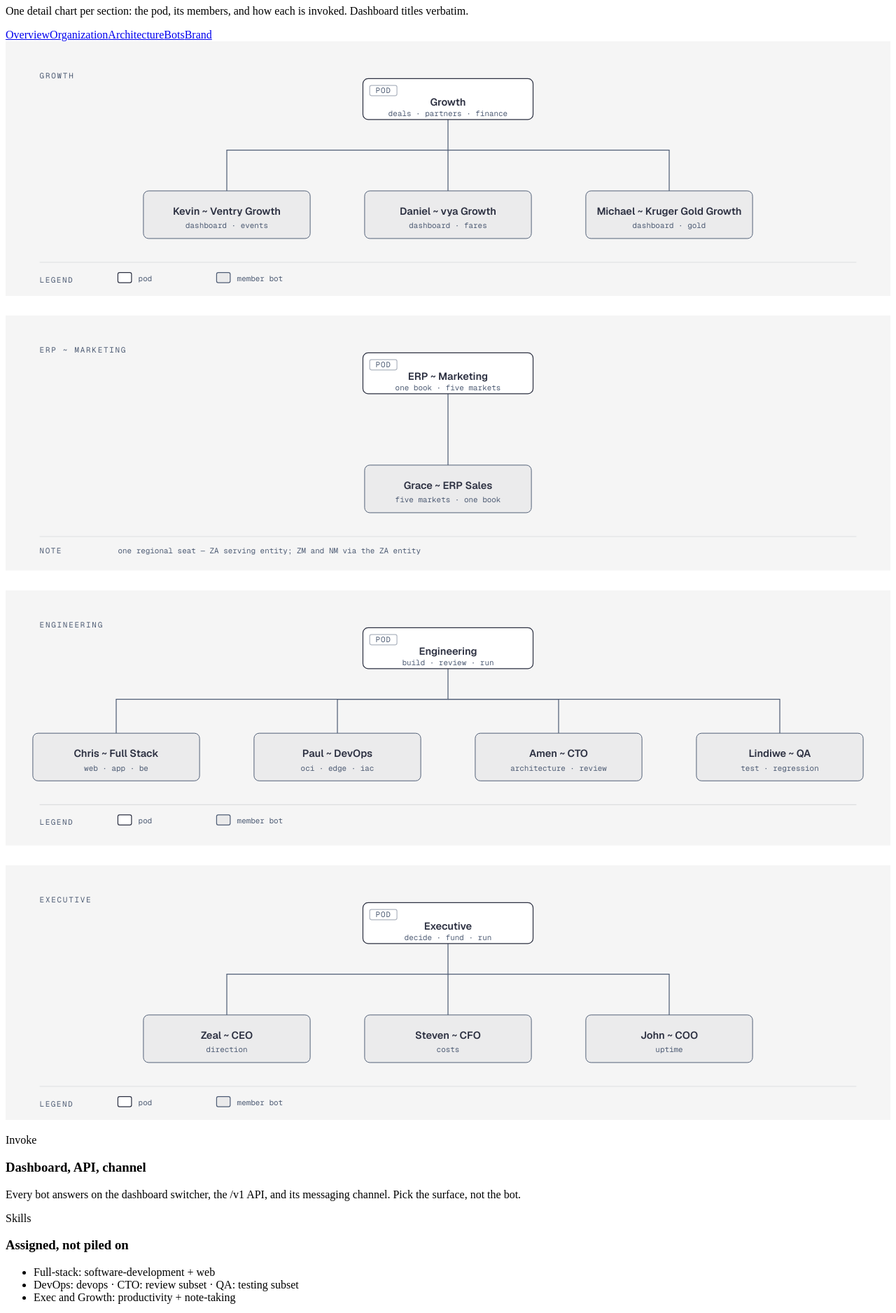
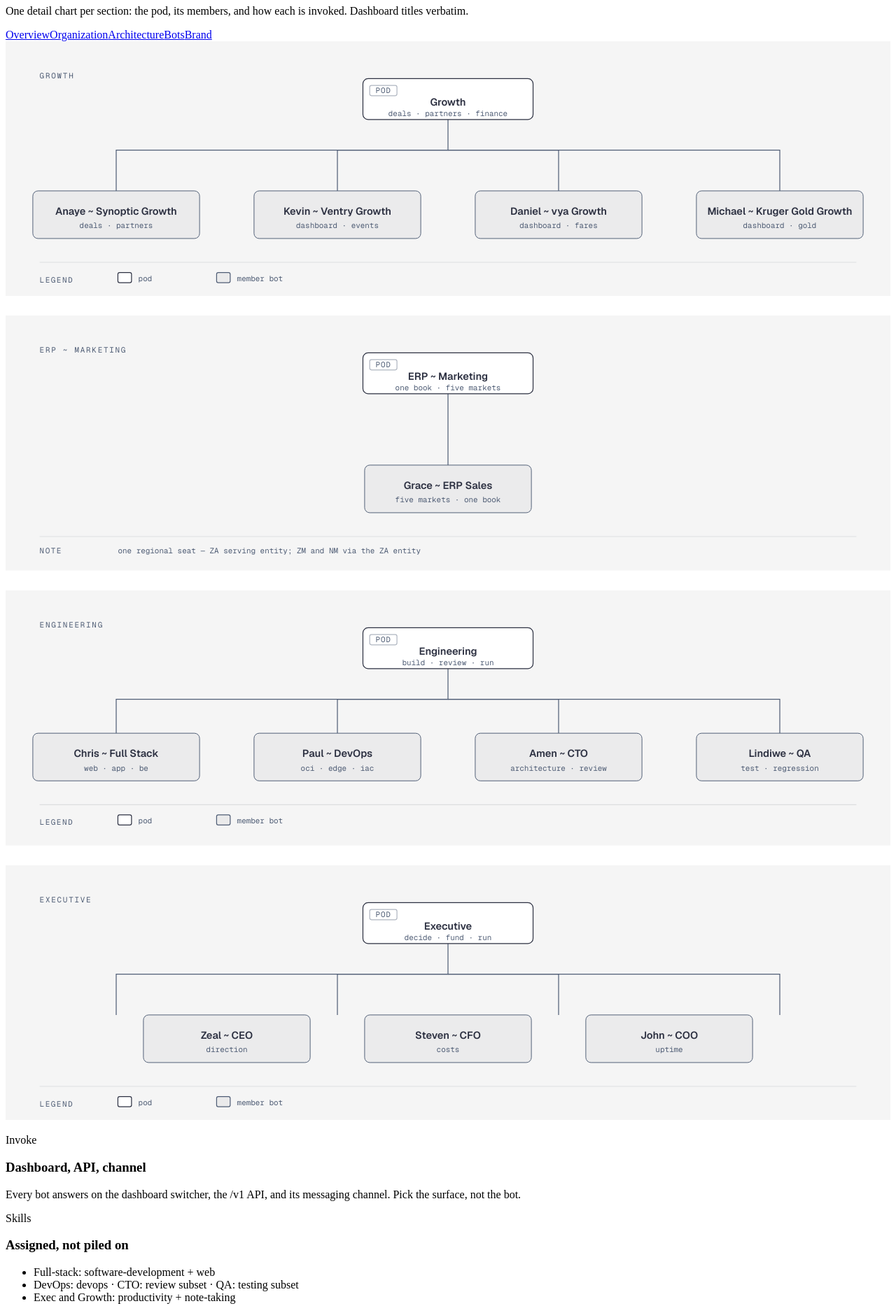
Before and after one commit to synoptic-agents/operations, a website built with Vite: page bots/index.html in a window 1280 px wide. Shown: the part 107-1984 px from the top of the page at 70% size. Built offline with nearby package versions, Linux system fonts and the light colour scheme.

Commit message:
operations: twelve-bot fleet — Synoptic Growth seat on the Growth chart
Growth chart grows to four members (Anaye ~ Synoptic Growth leading the three product seats), four-box layout from the engineering chart. Counts to twelve on overview, organization and topology.

```diff
--- a/bots/index.html
+++ b/bots/index.html
@@ -11,7 +11,7 @@
   <div class="container">
     <div class="header">
       <p class="header-eyebrow">Synotech · Operations · Bots</p>
-      <h1>Eleven profiles, four sections</h1>
+      <h1>Twelve profiles, four sections</h1>
       <p class="subtitle">One detail chart per section: the pod, its members, and how each is invoked. Dashboard titles verbatim.</p>
       <nav class="topnav"><a href="/operations/">Overview</a><a href="/operations/organization/">Organization</a><a href="/operations/topology/">Architecture</a><a href="/operations/bots/" class="on">Bots</a><a href="/operations/brand/">Brand</a></nav>
     </div>
@@ -21,13 +21,15 @@
         <rect width="1040" height="300" fill="#f5f5f5"/>
         <defs><marker id="arrow" markerWidth="8" markerHeight="6" refX="7" refY="3" orient="auto"><polygon points="0 0,8 3,0 6" fill="#4f5d75"/></marker></defs>
         <text x="40" y="44" fill="#4f5d75" font-family="'Geist Mono',monospace" font-size="9" letter-spacing=".16em">GROWTH</text>
-        <path d="M 520 92 L 520 128 L 260 128 L 260 176" fill="none" stroke="#4f5d75" stroke-width="1"/>
-        <path d="M 520 128 L 520 128 L 520 176" fill="none" stroke="#4f5d75" stroke-width="1"/>
-        <path d="M 520 128 L 780 128 L 780 176" fill="none" stroke="#4f5d75" stroke-width="1"/>
+        <path d="M 520 92 L 520 128 L 130 128 L 130 176" fill="none" stroke="#4f5d75" stroke-width="1"/>
+        <path d="M 520 128 L 390 128 L 390 176" fill="none" stroke="#4f5d75" stroke-width="1"/>
+        <path d="M 520 128 L 650 128 L 650 176" fill="none" stroke="#4f5d75" stroke-width="1"/>
+        <path d="M 520 128 L 910 128 L 910 176" fill="none" stroke="#4f5d75" stroke-width="1"/>
         <rect x="420" y="44" width="200" height="48" rx="6" fill="#f5f5f5"/><rect x="420" y="44" width="200" height="48" rx="6" fill="#ffffff" stroke="#2d3142"/><rect x="428" y="52" width="32" height="12" rx="2" fill="transparent" stroke="#4f5d75" opacity=".45"/><text x="444" y="61" fill="#4f5d75" font-family="'Geist Mono',monospace" font-size="9" text-anchor="middle" letter-spacing=".08em">POD</text><text x="520" y="76" fill="#2d3142" font-family="'Geist',sans-serif" font-size="12" font-weight="600" text-anchor="middle">Growth</text><text x="520" y="88" fill="#4f5d75" font-family="'Geist Mono',monospace" font-size="9" text-anchor="middle">deals · partners · finance</text>
-        <rect x="162" y="176" width="196" height="56" rx="6" fill="#f5f5f5"/><rect x="162" y="176" width="196" height="56" rx="6" fill="rgba(45,49,66,.05)" stroke="#4f5d75" stroke-width=".8"/><text x="260" y="204" fill="#2d3142" font-family="'Geist',sans-serif" font-size="12" font-weight="600" text-anchor="middle">Kevin ~ Ventry Growth</text><text x="260" y="220" fill="#4f5d75" font-family="'Geist Mono',monospace" font-size="9" text-anchor="middle">dashboard · events</text>
-        <rect x="422" y="176" width="196" height="56" rx="6" fill="#f5f5f5"/><rect x="422" y="176" width="196" height="56" rx="6" fill="rgba(45,49,66,.05)" stroke="#4f5d75" stroke-width=".8"/><text x="520" y="204" fill="#2d3142" font-family="'Geist',sans-serif" font-size="12" font-weight="600" text-anchor="middle">Daniel ~ vya Growth</text><text x="520" y="220" fill="#4f5d75" font-family="'Geist Mono',monospace" font-size="9" text-anchor="middle">dashboard · fares</text>
-        <rect x="682" y="176" width="196" height="56" rx="6" fill="#f5f5f5"/><rect x="682" y="176" width="196" height="56" rx="6" fill="rgba(45,49,66,.05)" stroke="#4f5d75" stroke-width=".8"/><text x="780" y="204" fill="#2d3142" font-family="'Geist',sans-serif" font-size="12" font-weight="600" text-anchor="middle">Michael ~ Kruger Gold Growth</text><text x="780" y="220" fill="#4f5d75" font-family="'Geist Mono',monospace" font-size="9" text-anchor="middle">dashboard · gold</text>
+        <rect x="32" y="176" width="196" height="56" rx="6" fill="#f5f5f5"/><rect x="32" y="176" width="196" height="56" rx="6" fill="rgba(45,49,66,.05)" stroke="#4f5d75" stroke-width=".8"/><text x="130" y="204" fill="#2d3142" font-family="'Geist',sans-serif" font-size="12" font-weight="600" text-anchor="middle">Anaye ~ Synoptic Growth</text><text x="130" y="220" fill="#4f5d75" font-family="'Geist Mono',monospace" font-size="9" text-anchor="middle">deals · partners</text>
+        <rect x="292" y="176" width="196" height="56" rx="6" fill="#f5f5f5"/><rect x="292" y="176" width="196" height="56" rx="6" fill="rgba(45,49,66,.05)" stroke="#4f5d75" stroke-width=".8"/><text x="390" y="204" fill="#2d3142" font-family="'Geist',sans-serif" font-size="12" font-weight="600" text-anchor="middle">Kevin ~ Ventry Growth</text><text x="390" y="220" fill="#4f5d75" font-family="'Geist Mono',monospace" font-size="9" text-anchor="middle">dashboard · events</text>
+        <rect x="552" y="176" width="196" height="56" rx="6" fill="#f5f5f5"/><rect x="552" y="176" width="196" height="56" rx="6" fill="rgba(45,49,66,.05)" stroke="#4f5d75" stroke-width=".8"/><text x="650" y="204" fill="#2d3142" font-family="'Geist',sans-serif" font-size="12" font-weight="600" text-anchor="middle">Daniel ~ vya Growth</text><text x="650" y="220" fill="#4f5d75" font-family="'Geist Mono',monospace" font-size="9" text-anchor="middle">dashboard · fares</text>
+        <rect x="812" y="176" width="196" height="56" rx="6" fill="#f5f5f5"/><rect x="812" y="176" width="196" height="56" rx="6" fill="rgba(45,49,66,.05)" stroke="#4f5d75" stroke-width=".8"/><text x="910" y="204" fill="#2d3142" font-family="'Geist',sans-serif" font-size="12" font-weight="600" text-anchor="middle">Michael ~ Kruger Gold Growth</text><text x="910" y="220" fill="#4f5d75" font-family="'Geist Mono',monospace" font-size="9" text-anchor="middle">dashboard · gold</text>
         <line x1="40" y1="260" x2="1000" y2="260" stroke="rgba(45,49,66,.12)"/><text x="40" y="284" fill="#4f5d75" font-family="'Geist Mono',monospace" font-size="9" letter-spacing=".14em">LEGEND</text><rect x="132" y="272" width="16" height="12" rx="2" fill="#ffffff" stroke="#2d3142"/><text x="156" y="282" fill="#4f5d75" font-family="'Geist Mono',monospace" font-size="9">pod</text><rect x="248" y="272" width="16" height="12" rx="2" fill="rgba(45,49,66,.05)" stroke="#4f5d75"/><text x="272" y="282" fill="#4f5d75" font-family="'Geist Mono',monospace" font-size="9">member bot</text>
       </svg>
     </div>
@@ -64,9 +66,10 @@
       <svg viewBox="0 0 1040 300" xmlns="http://www.w3.org/2000/svg" role="img" aria-label="Executive bots">
         <rect width="1040" height="300" fill="#f5f5f5"/>
         <text x="40" y="44" fill="#4f5d75" font-family="'Geist Mono',monospace" font-size="9" letter-spacing=".16em">EXECUTIVE</text>
-        <path d="M 520 92 L 520 128 L 260 128 L 260 176" fill="none" stroke="#4f5d75" stroke-width="1"/>
-        <path d="M 520 128 L 520 128 L 520 176" fill="none" stroke="#4f5d75" stroke-width="1"/>
-        <path d="M 520 128 L 780 128 L 780 176" fill="none" stroke="#4f5d75" stroke-width="1"/>
+        <path d="M 520 92 L 520 128 L 130 128 L 130 176" fill="none" stroke="#4f5d75" stroke-width="1"/>
+        <path d="M 520 128 L 390 128 L 390 176" fill="none" stroke="#4f5d75" stroke-width="1"/>
+        <path d="M 520 128 L 650 128 L 650 176" fill="none" stroke="#4f5d75" stroke-width="1"/>
+        <path d="M 520 128 L 910 128 L 910 176" fill="none" stroke="#4f5d75" stroke-width="1"/>
         <rect x="420" y="44" width="200" height="48" rx="6" fill="#f5f5f5"/><rect x="420" y="44" width="200" height="48" rx="6" fill="#ffffff" stroke="#2d3142"/><rect x="428" y="52" width="32" height="12" rx="2" fill="transparent" stroke="#4f5d75" opacity=".45"/><text x="444" y="61" fill="#4f5d75" font-family="'Geist Mono',monospace" font-size="9" text-anchor="middle" letter-spacing=".08em">POD</text><text x="520" y="76" fill="#2d3142" font-family="'Geist',sans-serif" font-size="12" font-weight="600" text-anchor="middle">Executive</text><text x="520" y="88" fill="#4f5d75" font-family="'Geist Mono',monospace" font-size="9" text-anchor="middle">decide · fund · run</text>
         <rect x="162" y="176" width="196" height="56" rx="6" fill="#f5f5f5"/><rect x="162" y="176" width="196" height="56" rx="6" fill="rgba(45,49,66,.05)" stroke="#4f5d75" stroke-width=".8"/><text x="260" y="204" fill="#2d3142" font-family="'Geist',sans-serif" font-size="12" font-weight="600" text-anchor="middle">Zeal ~ CEO</text><text x="260" y="220" fill="#4f5d75" font-family="'Geist Mono',monospace" font-size="9" text-anchor="middle">direction</text>
         <rect x="422" y="176" width="196" height="56" rx="6" fill="#f5f5f5"/><rect x="422" y="176" width="196" height="56" rx="6" fill="rgba(45,49,66,.05)" stroke="#4f5d75" stroke-width=".8"/><text x="520" y="204" fill="#2d3142" font-family="'Geist',sans-serif" font-size="12" font-weight="600" text-anchor="middle">Steven ~ CFO</text><text x="520" y="220" fill="#4f5d75" font-family="'Geist Mono',monospace" font-size="9" text-anchor="middle">costs</text>
--- a/index.html
+++ b/index.html
@@ -12,7 +12,7 @@
     <div class="header">
       <p class="header-eyebrow">Synotech · Operations</p>
       <h1>Run the estate from one page</h1>
-      <p class="subtitle">Eleven bots, one box, one edge. Start with the organization — the architecture lives on its own page.</p>
+      <p class="subtitle">Twelve bots, one box, one edge. Start with the organization — the architecture lives on its own page.</p>
       <nav class="topnav"><a href="/operations/" class="on">Overview</a><a href="/operations/organization/">Organization</a><a href="/operations/topology/">Architecture</a><a href="/operations/bots/">Bots</a><a href="/operations/brand/">Brand</a></nav>
     </div>
 
@@ -41,7 +41,7 @@
 
     <div class="cards">
       <div class="card"><p class="eyebrow">Org first</p><div class="card-header"><span class="card-dot coral"></span><h3>Organization</h3></div><p>Command, lines, owners and escalation paths. <a href="/operations/organization/">Open →</a></p></div>
-      <div class="card"><p class="eyebrow">Agents</p><div class="card-header"><span class="card-dot ink"></span><h3>Bots</h3></div><p>Eleven gateway profiles by section. <a href="/operations/bots/">Open →</a></p></div>
+      <div class="card"><p class="eyebrow">Agents</p><div class="card-header"><span class="card-dot ink"></span><h3>Bots</h3></div><p>Twelve gateway profiles by section. <a href="/operations/bots/">Open →</a></p></div>
       <div class="card"><p class="eyebrow">Systems</p><div class="card-header"><span class="card-dot muted"></span><h3>Architecture</h3></div><p>Edge, VM and data planes — isolated here. <a href="/operations/topology/">Open →</a></p></div>
     </div>
 
```
Also changed, not shown: organization/index.html (+1 -1 lines), topology/index.html (+1 -1 lines).
